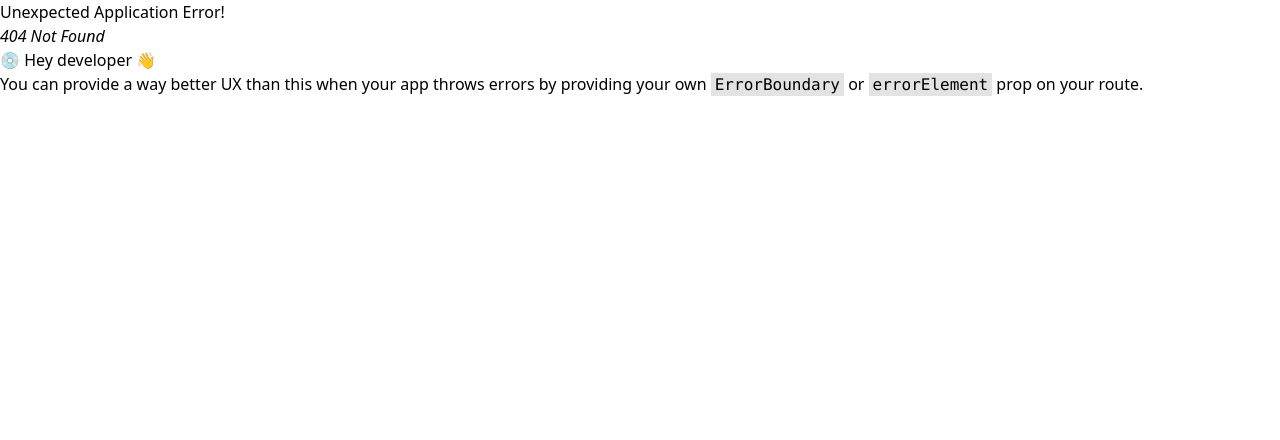
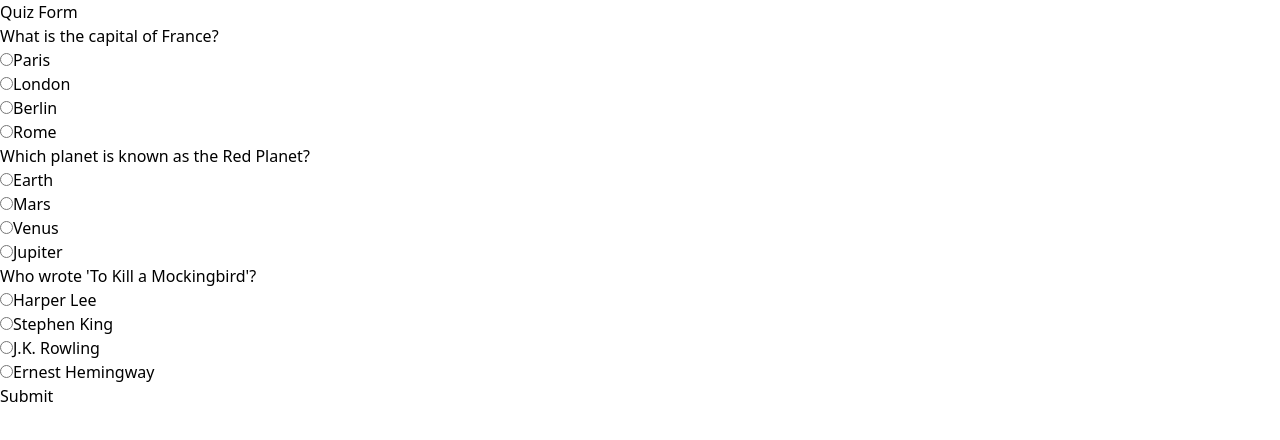
Before and after one commit to Urvish4503/baba-hackathon, a React (Vite) app in the folder frontend/: page /quize in a window 1280 px wide. Before the commit this address had no page. Shown: the top 440 px of the page. Built offline with nearby package versions, Linux system fonts and the light colour scheme; what @catppuccin/tailwindcss would draw is missing.

Commit message:
started work on quiz page

```diff
--- /dev/null
+++ b/frontend/src/pages/Quiz.tsx
@@ -0,0 +1,120 @@
+import React, { useState, useEffect, FormEvent } from "react";
+import axios from "axios";
+
+interface Question {
+    id: number;
+    question: string;
+    options: string[];
+    answer: string;
+}
+
+const QuizForm: React.FC = () => {
+    const [questions, setQuestions] = useState<Question[]>([]);
+    const [responses, setResponses] = useState<{ [key: number]: string }>({});
+
+    // TODO: Remove this after testing
+    useEffect(() => {
+        // Simulated quiz questions
+        const dummyQuestions: Question[] = [
+            {
+                id: 1,
+                question: "What is the capital of France?",
+                options: ["Paris", "London", "Berlin", "Rome"],
+                answer: "Paris",
+            },
+            {
+                id: 2,
+                question: "Which planet is known as the Red Planet?",
+                options: ["Earth", "Mars", "Venus", "Jupiter"],
+                answer: "Mars",
+            },
+            {
+                id: 3,
+                question: "Who wrote 'To Kill a Mockingbird'?",
+                options: [
+                    "Harper Lee",
+                    "Stephen King",
+                    "J.K. Rowling",
+                    "Ernest Hemingway",
+                ],
+                answer: "Harper Lee",
+            },
+        ];
+
+        // Set the dummy questions to the state
+        setQuestions(dummyQuestions);
+    }, []);
+
+    // TODO: Add the url
+    // useEffect(() => {
+    //     // Fetch questions from the server when the component mounts
+    //     const fetchQuestions = async () => {
+    //         try {
+    //             const response = await axios.get<Question[]>("/api/questions");
+    //             setQuestions(response.data);
+    //         } catch (error) {
+    //             console.error("Error fetching questions:", error);
+    //         }
+    //     };
+    //     fetchQuestions();
+    // }, []);
+
+    const handleResponseChange = (questionId: number, response: string) => {
+        setResponses({ ...responses, [questionId]: response });
+    };
+
+    const handleSubmit = (e: FormEvent<HTMLFormElement>) => {
+        e.preventDefault();
+
+        // Handle form submission (e.g., send responses to the server)
+        console.log("User responses:", responses);
+        // Add your Axios POST request here to submit responses to the server
+    };
+
+    return (
+        <div>
+            <h2>Quiz Form</h2>
+            <form onSubmit={handleSubmit}>
+                {Array.isArray(questions) && questions.length > 0 ? (
+                    questions.map(question => (
+                        <div key={question.id}>
+                            <p>{question.question}</p>
+                            <ul>
+                                {question.options.map((option, index) => (
+                                    <li key={index}>
+                                        <input
+                                            type="radio"
+                                            id={`option-${question.id}-${index}`}
+                                            name={`question-${question.id}`}
+                                            value={option}
+                                            onChange={e =>
+                                                handleResponseChange(
+                                                    question.id,
+                                                    e.target.value,
+                                                )
+                                            }
+                                            checked={
+                                                responses[question.id] ===
+                                                option
+                                            }
+                                        />
+                                        <label
+                                            htmlFor={`option-${question.id}-${index}`}
+                                        >
+                                            {option}
+                                        </label>
+                                    </li>
+                                ))}
+                            </ul>
+                        </div>
+                    ))
+                ) : (
+                    <p>Loading questions...</p>
+                )}
+                <button type="submit">Submit</button>
+            </form>
+        </div>
+    );
+};
+
+export default QuizForm;
```
Also changed, not shown: frontend/src/App.tsx (+5 -5 lines).
